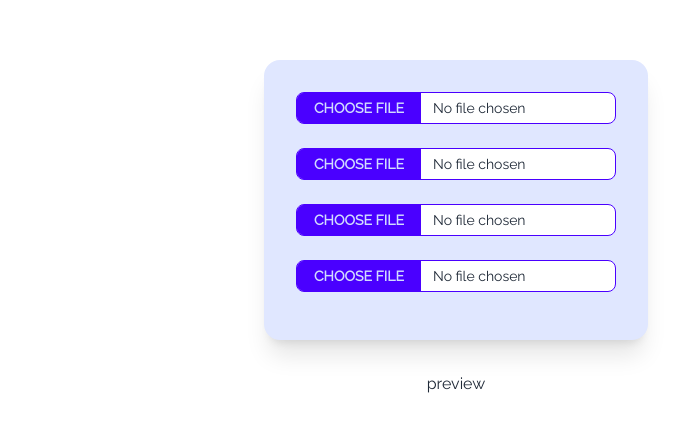
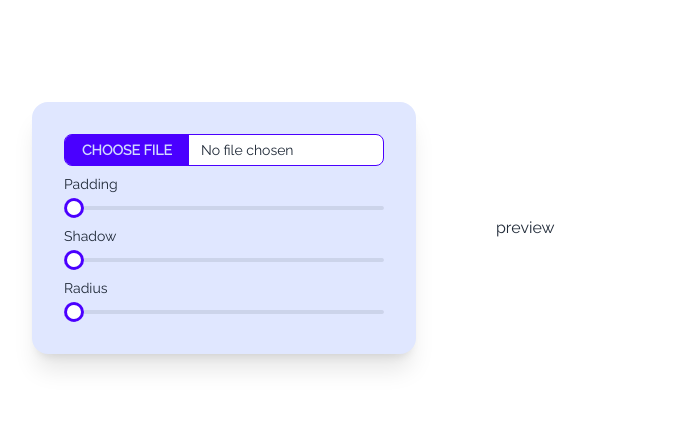
Before and after one commit to mirkobozzetto/elevator-generator-codeline, a Next.js app: page / in a window 1280 px wide. Shown: the part 172-604 px from the top of the page, without its empty margins (184-863 px from the left). Built offline with nearby package versions, Linux system fonts and the light colour scheme.

Commit message:
chore: Update Home page layout and add file upload functionality

```diff
--- a/src/app/page.tsx
+++ b/src/app/page.tsx
@@ -1,6 +1,19 @@
+"use client";
+
+import { FileChangeEvent } from "@/types/types";
+import { useState } from "react";
+
 export default function Home() {
+  const [settings, setSettings] = useState();
+  const [image, setImage] = useState();
+
+  const handleFileChange = (e: FileChangeEvent) => {
+    const file = e.target.files?.[0];
+    console.log(e.target.files?.[0]);
+  };
+
   return (
-    <main className="flex lg:flex-col justify-center items-center gap-8 m-auto max-w-4xl min-h-full">
+    <main className="flex lg:flex-row flex-col justify-center items-center gap-8 m-auto max-w-4xl min-h-full">
       <div className="bg-indigo-100 shadow-xl w-96 card">
         <div className="card-body">
           <label className="form-control w-full max-w-xs">
@@ -8,42 +21,45 @@ export default function Home() {
             <input
               type="file"
               className="w-full max-w-xs file-input file-input-primary file-input-sm"
+              onChange={handleFileChange}
             />
-            <div className="label"></div>
           </label>
 
           <label className="form-control w-full max-w-xs">
-            <span className="label-text"> </span>
+            <span className="mb-1 label-text">Padding</span>
             <input
-              type="file"
-              className="w-full max-w-xs file-input file-input-primary file-input-sm"
+              type="range"
+              min={0}
+              max="100"
+              value="0"
+              className="range range-primary range-sm"
             />
-            <div className="label"></div>
           </label>
 
           <label className="form-control w-full max-w-xs">
-            <span className="label-text"> </span>
+            <span className="mb-1 label-text">Shadow</span>
             <input
-              type="file"
-              className="w-full max-w-xs file-input file-input-primary file-input-sm"
+              type="range"
+              min={0}
+              max="100"
+              value="0"
+              className="range range-primary range-sm"
             />
-            <div className="label"></div>
           </label>
 
           <label className="form-control w-full max-w-xs">
-            <span className="label-text"> </span>
+            <span className="mb-1 label-text">Radius</span>
             <input
-              type="file"
-              className="w-full max-w-xs file-input file-input-primary file-input-sm"
+              type="range"
+              min={0}
+              max="360"
+              value="0"
+              className="range range-primary range-sm"
             />
-            <div className="label"></div>
           </label>
-          {/* <div className="justify-start card-actions">
-            <button className="btn btn-primary">Buy Now</button>
-          </div> */}
         </div>
       </div>
-      <div className="">preview</div>
+      <div className="ml-12 w-96 card">preview</div>
     </main>
   );
 }
--- /dev/null
+++ b/src/types/types.ts
@@ -0,0 +1,3 @@
+import { ChangeEvent } from "react";
+
+export type FileChangeEvent = ChangeEvent<HTMLInputElement>;
```
